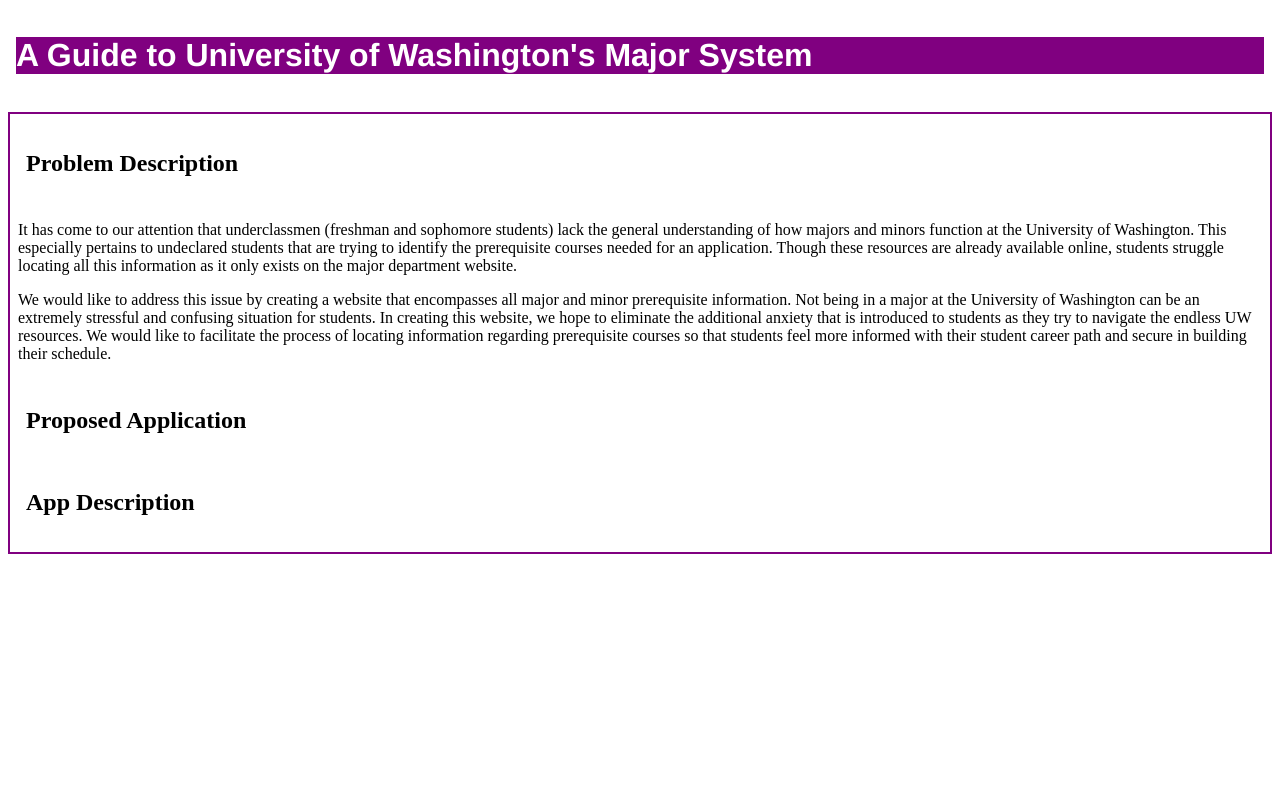
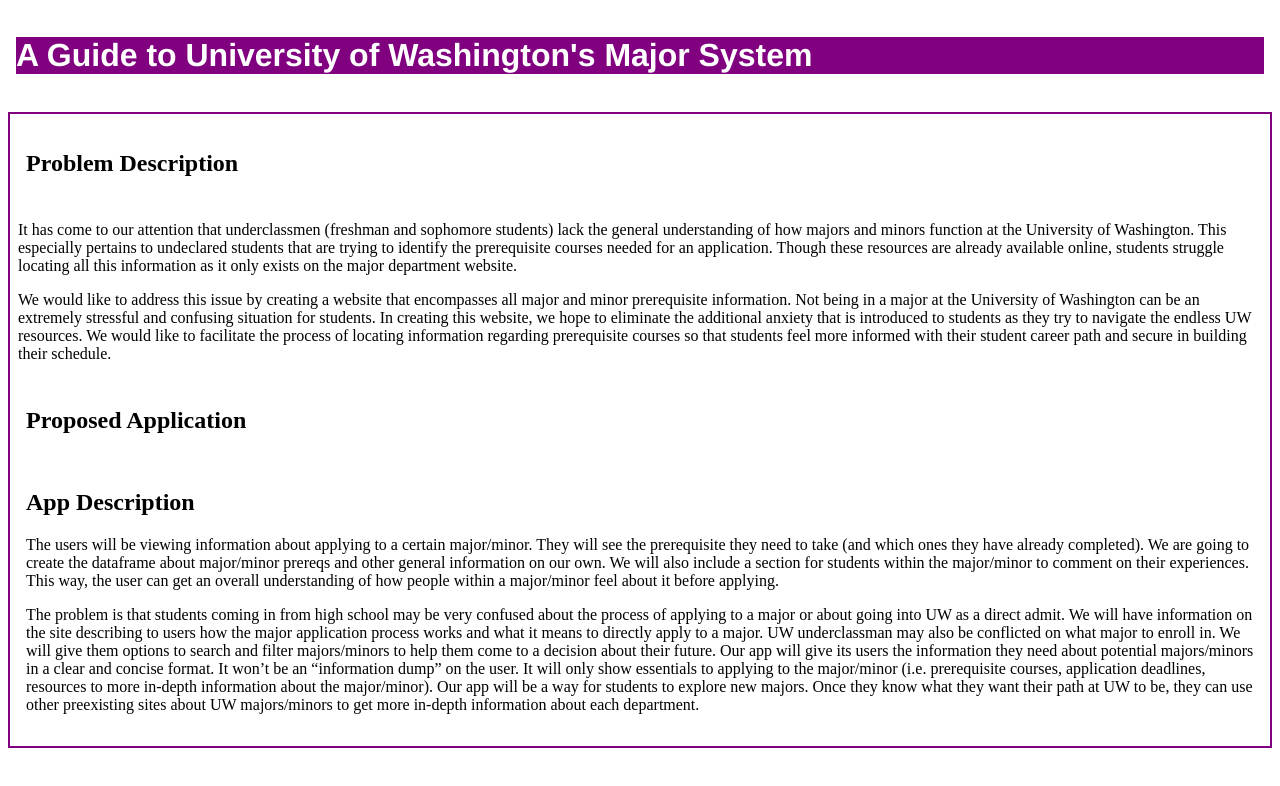
Before and after one commit to info340-au22/project-phariha, a plain HTML site: page proposal.html in a window 1280 px wide. Drawn offline with Linux system fonts and the light colour scheme.

Commit message:
app desciption portion completed

```diff
--- a/proposal.html
+++ b/proposal.html
@@ -30,6 +30,12 @@
         </header>
         <header>
             <h2>App Description</h2>
+            <p>
+                The users will be viewing information about applying to a certain major/minor. They will see the prerequisite they need to take (and which ones they have already completed). We are going to create the dataframe about major/minor prereqs and other general information on our own. We will also include a section for students within the major/minor to comment on their experiences. This way,  the user can get an overall understanding of how people within a major/minor feel about it before applying.
+            </p>
+            <p>
+                The problem is that students coming in from high school may be very confused about the process of applying to a major or about going into UW as a direct admit. We will have information on the site describing to users how the major application process works and what it means to directly apply to a major. UW underclassman may also be conflicted on what major to enroll in. We will give them options to search and filter majors/minors to help them come to a decision about their future. Our app will give its users the information they need about potential majors/minors in a clear and concise format. It won’t be an “information dump” on the user. It will only show essentials to applying to the major/minor (i.e. prerequisite courses, application deadlines, resources to more in-depth information about the major/minor). Our app will be a way for students to explore new majors. Once they know what they want their path at UW to be, they can use other preexisting sites about UW majors/minors to get more in-depth information about each department.
+            </p>
         </header>
 
     </section>
```
